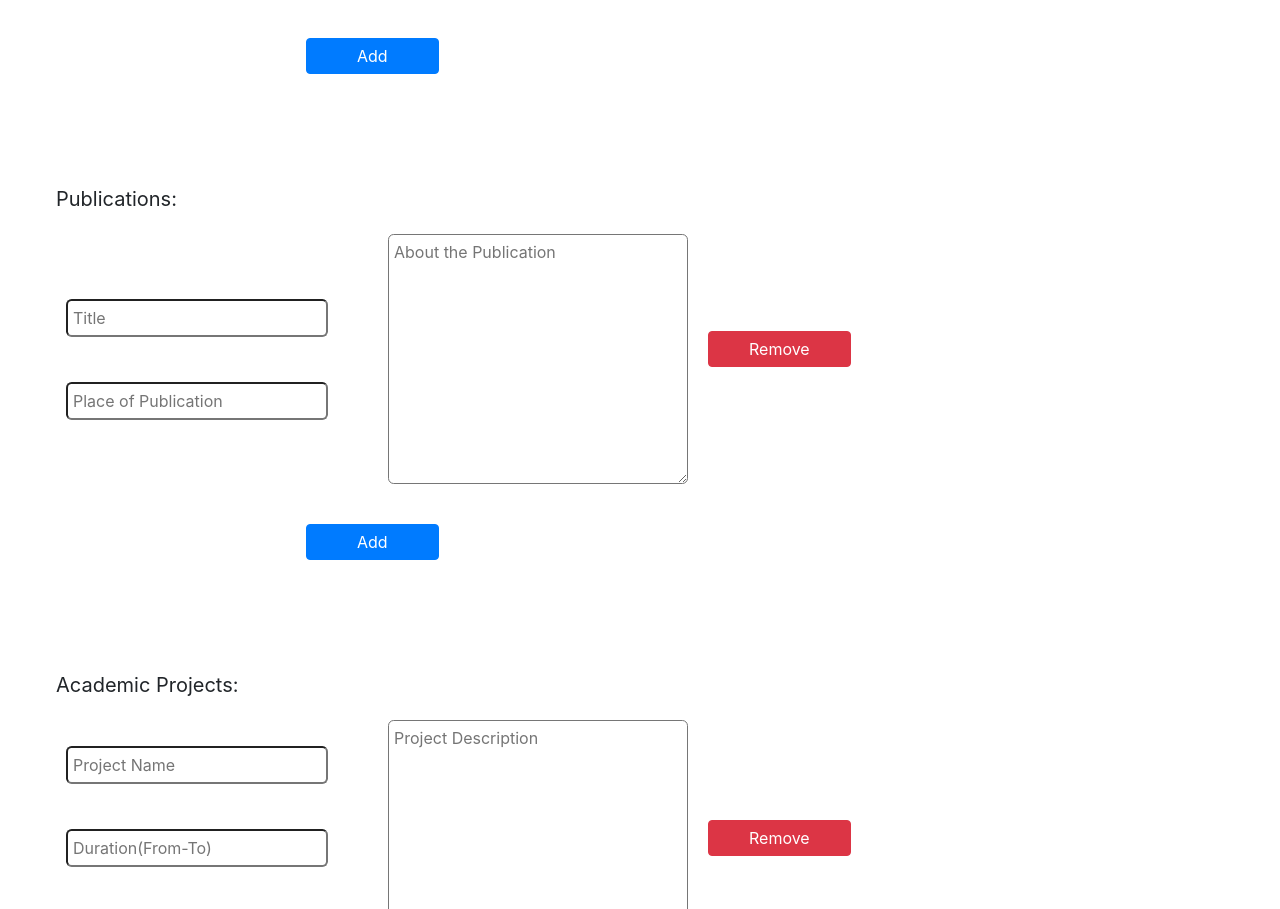
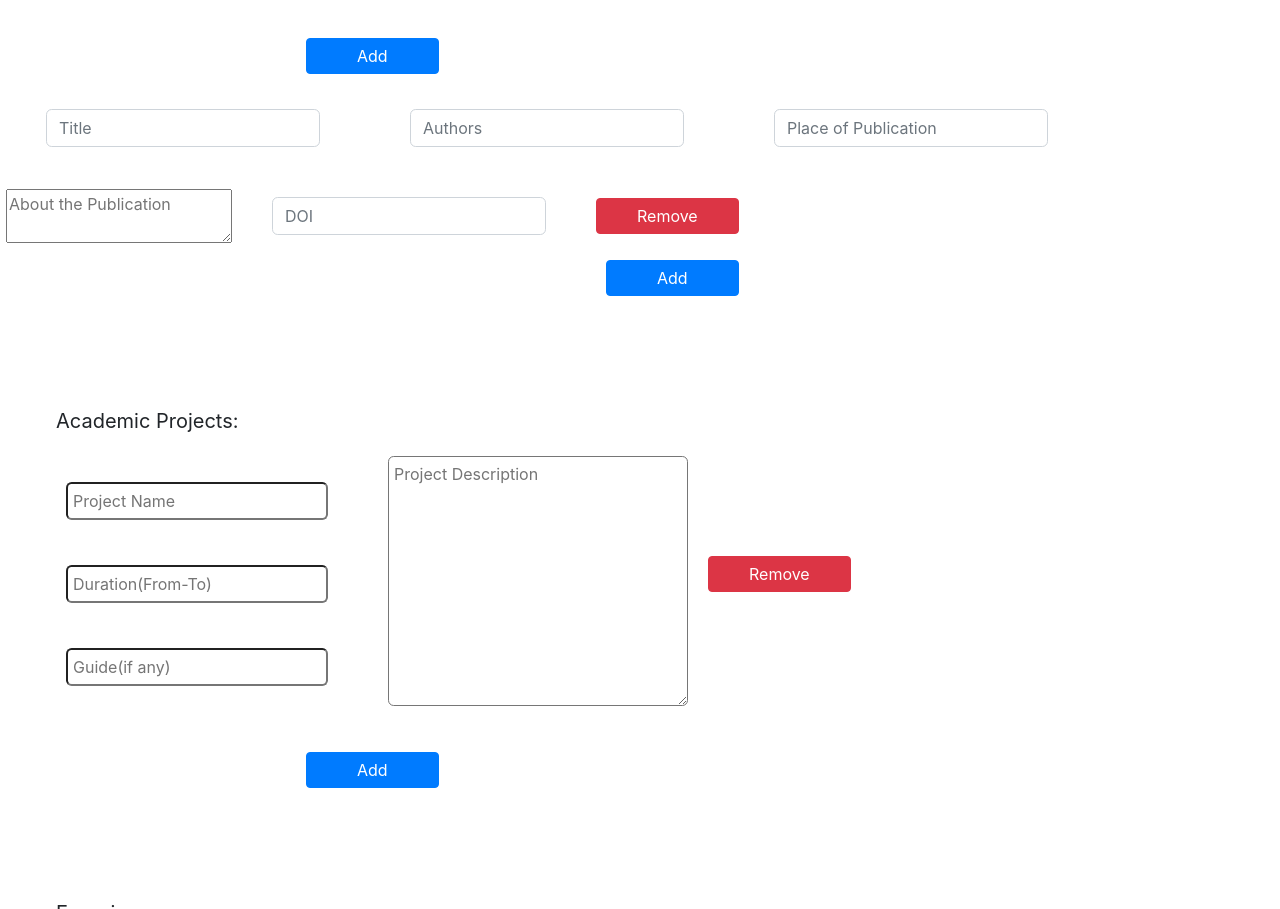
Before and after one commit to shubhamrsangle/Web_App_for_resume_generation, a React (Create React App) app in the folder client/: page / in a window 1280 px wide. Shown: the part 1242-2151 px from the top of the page. Built offline with nearby package versions, Linux system fonts and the light colour scheme.

Commit message:
updated with DOI and Authors

```diff
--- a/client/src/components/Publications/publications.js
+++ b/client/src/components/Publications/publications.js
@@ -1,5 +1,5 @@
 import React, {Component,Fragment} from 'react';
-import './publications.css';
+
 export default class publications extends Component {
 
 	state = {
@@ -8,8 +8,10 @@ export default class publications extends Component {
 			{
 				id: 0,
 				pubtitle: "",
+				pubauthors: "",
 				pubplace: "",
-				pubdescription: ""
+				pubdescription: "",
+				pubdoi: ""
 			}
 		]
 	}
@@ -18,30 +20,35 @@ export default class publications extends Component {
 		const { fields } = this.state;
 		return (
 			<Fragment>
-				<div className = "PUB"> Publications: </div>
 				{fields.map( (field) => (
 					<div className="form-inline" key={field.id}>
-						<div>
-							<div style={{padding: '10px 10px',margin:'5px 50px'}}>
-								<input type="text" className="PUB-form-control" name={"pubtitle"} placeholder="Title"
+						<input type="text" className="form-control" name={"pubtitle"} placeholder="Title"
 							onChange = { (e) => {
 								field.pubtitle = e.target.value;
 								this.props.publicationsData(fields);
 							} }
 						/>
-							</div>
-							<div style={{padding: '10px 10px',margin:'5px 50px'}}>
-								<input type="text" className="PUB-form-control" name={"pubplace"} placeholder="Place of Publication"
+						<input type="text" className="form-control" name={"pubauthors"} placeholder="Authors"
+							onChange = { (e) => {
+								field.pubauthors = e.target.value;
+								this.props.publicationsData(fields);
+							} }
+						/>
+						<input type="text" className="form-control" name={"pubplace"} placeholder="Place of Publication"
 							onChange = { (e) => {
 								field.pubplace = e.target.value;
 								this.props.publicationsData(fields);
 							} }
 						/>
-							</div>
-						</div>
-						<textarea name={"pubdescription"} placeholder="About the Publication" className = "PUB-form-control-1"
+						<textarea name={"pubdescription"} placeholder="About the Publication"
 							onChange = { (e) => {
 								field.pubdescription = e.target.value;
+								this.props.publicationsData(fields);
+							} }
+						/>
+						<input type="text" className="form-control" name={"pubdoi"} placeholder="DOI"
+							onChange = { (e) => {
+								field.pubdoi = e.target.value;
 								this.props.publicationsData(fields);
 							} }
 						/>
@@ -54,13 +61,15 @@ export default class publications extends Component {
 						} }>Remove</button>
 					</div>
 					) )}
-				<button className="btn btn-default btn-primary PUB-add" onClick={ (e) => {
+				<button className="btn btn-default btn-primary" onClick={ (e) => {
 					e.preventDefault();
 					var newField = {
 							id: this.state.nfields,
 							pubtitle: "",
+							pubauthors: "",
 							pubplace: "",
-							pubdescription: ""
+							pubdescription: "",
+							pubdoi: ""
 						};
 					this.setState(state => ({
 						nfields : state.nfields + 1,
```
Lines whose indentation alone changed are shown as unchanged.
